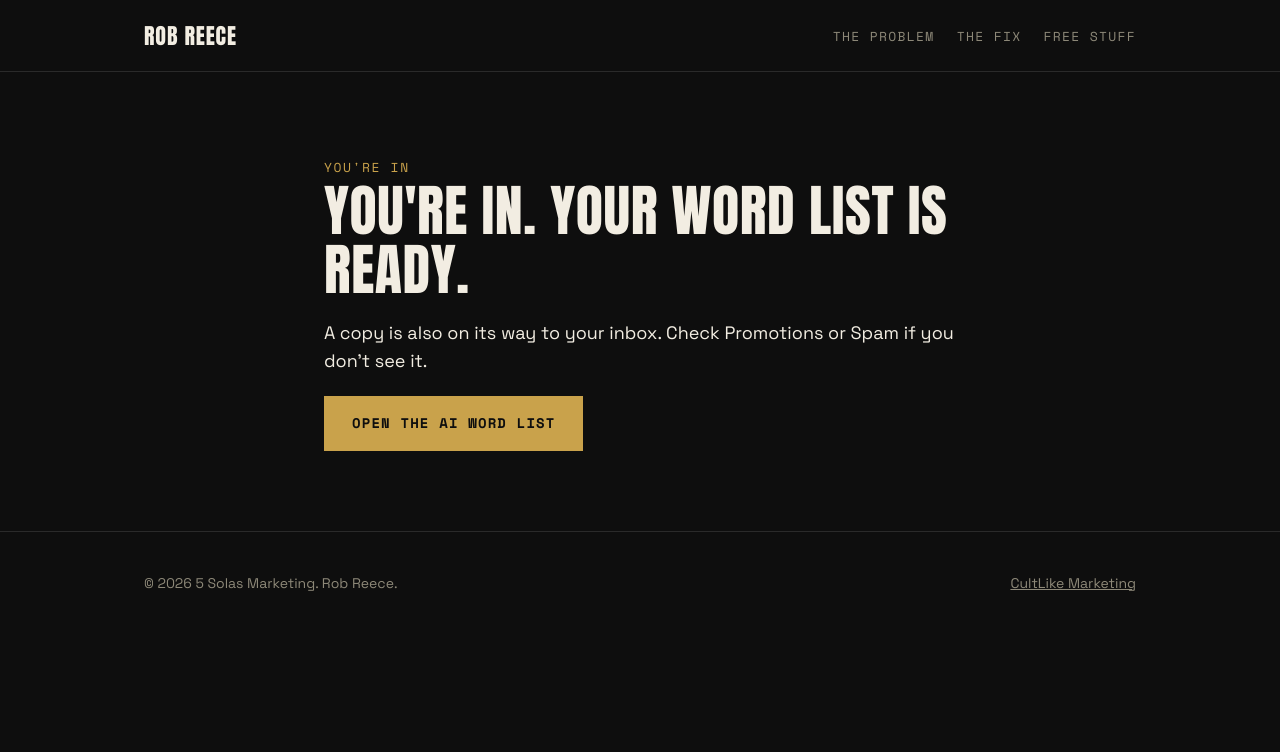
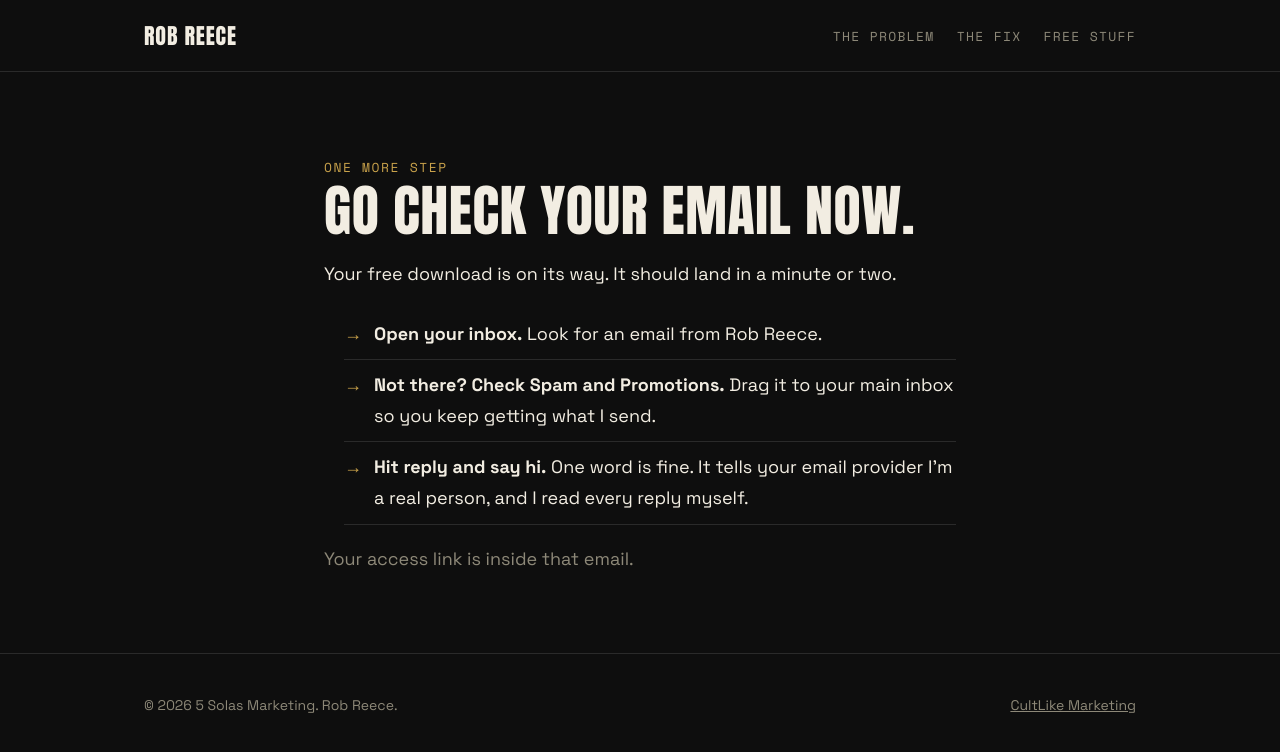
Before and after one commit to robcreece/robcreece-site, a plain HTML site: page dist/thanks/ai-word-list/index.html in a window 1280 px wide. Drawn offline with nearby package versions, Linux system fonts and the light colour scheme.

Commit message:
One static thank-you page for all lead magnets: check email, check spam, reply
Co-Authored-By: Claude Sonnet 5.5 <noreply@anthropic.com>
Claude-Session: https://claude.ai/code/session_0137QeBKYWcdnhxvojnTfnnD

```diff
--- a/dist/thanks/ai-word-list/index.html
+++ b/dist/thanks/ai-word-list/index.html
@@ -11,10 +11,15 @@
 </head><body>
 <nav><div class="wrap"><a class="logo" href="/">Rob Reece</a><div><a class="link" href="/#pain">The problem</a><a class="link" href="/#fix">The fix</a><a class="link" href="/#free">Free stuff</a></div></div></nav>
 <section class="thanks"><div class="wrap narrow">
-<span class="mono">You're in</span>
-<h1>You&#x27;re in. Your word list is ready.</h1>
-<p class="lead" style="margin:20px 0">A copy is also on its way to your inbox. Check Promotions or Spam if you don&#x27;t see it.</p>
-<p><a class="btn" href="/r/ai-word-list/">Open The AI Word List</a></p>
+<span class="mono">One more step</span>
+<h1>Go check your email now.</h1>
+<p class="lead" style="margin:20px 0">Your free download is on its way. It should land in a minute or two.</p>
+<ol class="bullets" style="margin:0 0 20px 20px;line-height:1.7">
+<li><strong>Open your inbox.</strong> Look for an email from Rob Reece.</li>
+<li><strong>Not there? Check Spam and Promotions.</strong> Drag it to your main inbox so you keep getting what I send.</li>
+<li><strong>Hit reply and say hi.</strong> One word is fine. It tells your email provider I'm a real person, and I read every reply myself.</li>
+</ol>
+<p style="color:var(--mute)">Your access link is inside that email.</p>
 </div></section>
 <footer><div class="wrap"><span>&copy; 2026 5 Solas Marketing. Rob Reece.</span><span><a href="https://cultlikemarketing.com">CultLike Marketing</a></span></div></footer>
 </body></html>
```
Also changed, not shown: dist/thanks/one-prompt-website/index.html (+9 -4 lines), dist/thanks/robot-tells/index.html (+9 -4 lines), 1 other file.
